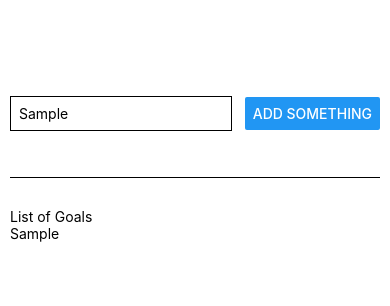
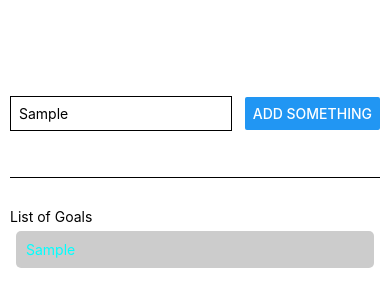
Before and after one commit to BajraYeJoon/native-project, a React Native app: screen / in a window 390 px wide. Both pictures are taken after typing "Sample" into the empty fields and a click on the button "ADD SOMETHING". Shown: the top 306 px of the page. Built offline with nearby package versions, Linux system fonts and the light colour scheme.

Commit message:
flat list scrollable

```diff
--- a/App.tsx
+++ b/App.tsx
@@ -1,6 +1,14 @@
 import { StatusBar } from "expo-status-bar";
 import { useState } from "react";
-import { StyleSheet, Text, View, Button, TextInput } from "react-native";
+import {
+  StyleSheet,
+  Text,
+  View,
+  Button,
+  TextInput,
+  ScrollView,
+  FlatList,
+} from "react-native";
 
 export default function App() {
   const [enterGoalText, setEnterGoalText] = useState("");
@@ -26,10 +34,16 @@ export default function App() {
       </View>
       <View style={styles.goalsContainer}>
         <Text>List of Goals</Text>
-
-        {goals.map((goal) => (
-          <Text key={goal}>{goal}</Text>
-        ))}
+        <FlatList
+          data={goals}
+          renderItem={(goal) => {
+            return (
+              <View style={styles.goalItem}>
+                <Text style={styles.goalText}>{goal.item}</Text>
+              </View>
+            );
+          }}
+        ></FlatList>
       </View>
     </View>
   );
@@ -63,4 +77,15 @@ const styles = StyleSheet.create({
   goalsContainer: {
     flex: 5,
   },
+
+  goalItem: {
+    margin: 6,
+    padding: 10,
+    borderRadius: 5,
+    backgroundColor: "#ccc",
+  },
+
+  goalText: {
+    color: "cyan",
+  },
 });
```
